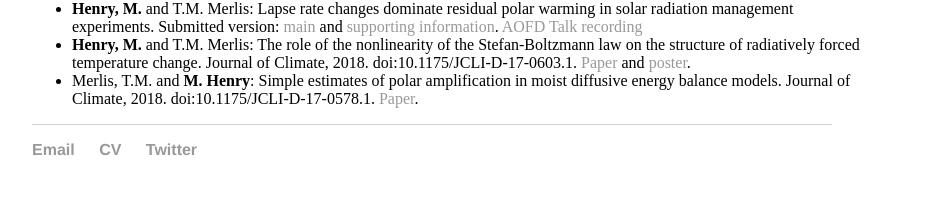
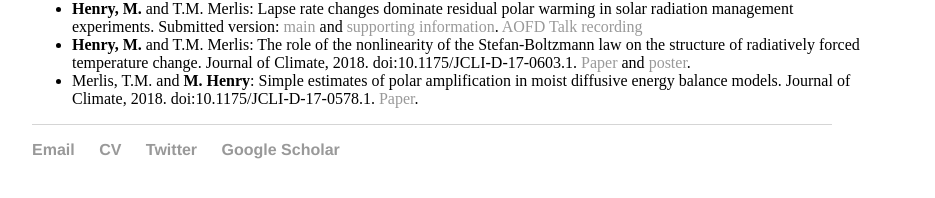
Before and after one commit to matthewjhenry/old_website, a Jekyll site: the page built from index.html, in a window 1280 px wide. Shown: the part 502-700 px from the top of the page, without its empty margins (276-1211 px from the left). Built offline with Jekyll 4.4.1, drawn with Linux system fonts in a browser that asks for light colours.

Commit message:
google scholar

```diff
--- a/_layouts/default.html
+++ b/_layouts/default.html
@@ -27,7 +27,8 @@
 	        		<li><a href="mailto:matthew.henry@mail.mcgill.ca">Email</a></li>
 	        		<li><a href="http://meteo.mcgill.ca/~mhenry/files/cv-mhenry.pdf">CV</a></li>
 	        		<li><a href="https://twitter.com/mattjohenry">Twitter</a></li>
-				</ul>
+				<li><a href="https://scholar.google.com/citations?user=_CFY9foAAAAJ">Google Scholar</a></li>
+                        </ul>
 			</footer>
     			{% include analytics.html %}
 		</body>
```
